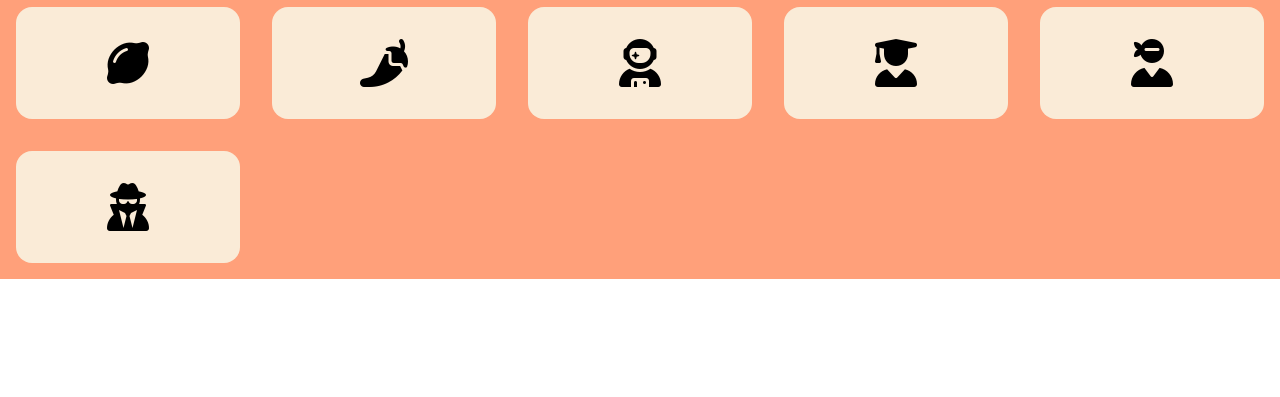
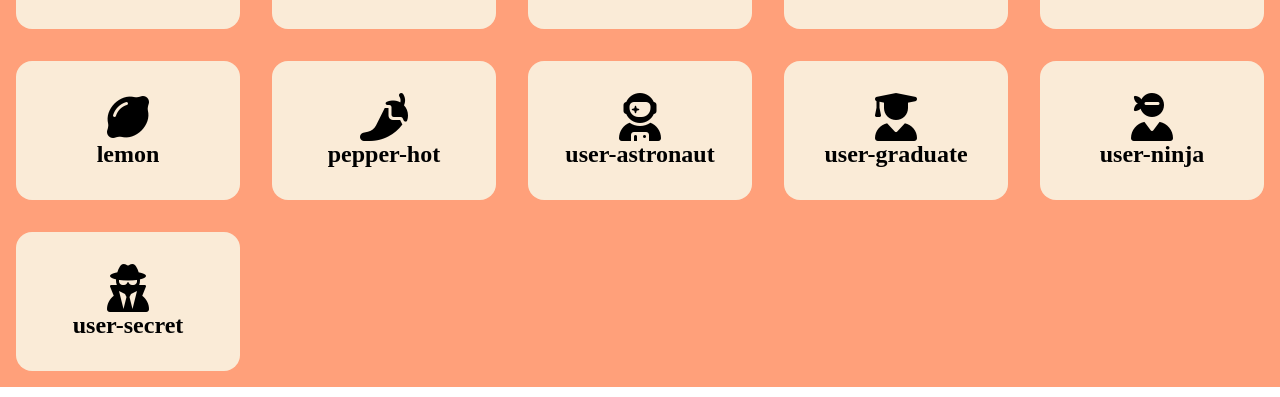
Before and after one commit to LudwigEffort/js-es6-icons, a plain HTML site: page index.html in a window 1280 px wide. Shown: the part 403-800 px from the top of the page. Drawn offline with Linux system fonts and the light colour scheme.

Commit message:
add title and change font

```diff
--- a/css/style.css
+++ b/css/style.css
@@ -29,7 +29,6 @@ h1{
 
 .card {
     flex: 0 0 calc((100% - 8rem) / 5);
-    font-size: 3rem;
     background-color: antiquewhite;
     padding: 2rem 1rem;
     border-radius: 1rem;
@@ -41,4 +40,9 @@ h1{
 
 i {
     display: block;
+    font-size:  3rem;
 }
+
+.card h4{
+    font-size: 1.5rem;
+}
--- a/js/script.js
+++ b/js/script.js
@@ -150,4 +150,7 @@ icons.forEach((element) => {
   eleIcon.classList.add(`${element.prefix + element.name}`);
   eleDivCard.append(eleIcon);
   //make title
+  const eleTitle = document.createElement('h4');
+  eleTitle.innerHTML = element.name;
+  eleDivCard.append(eleTitle);
 });
```
